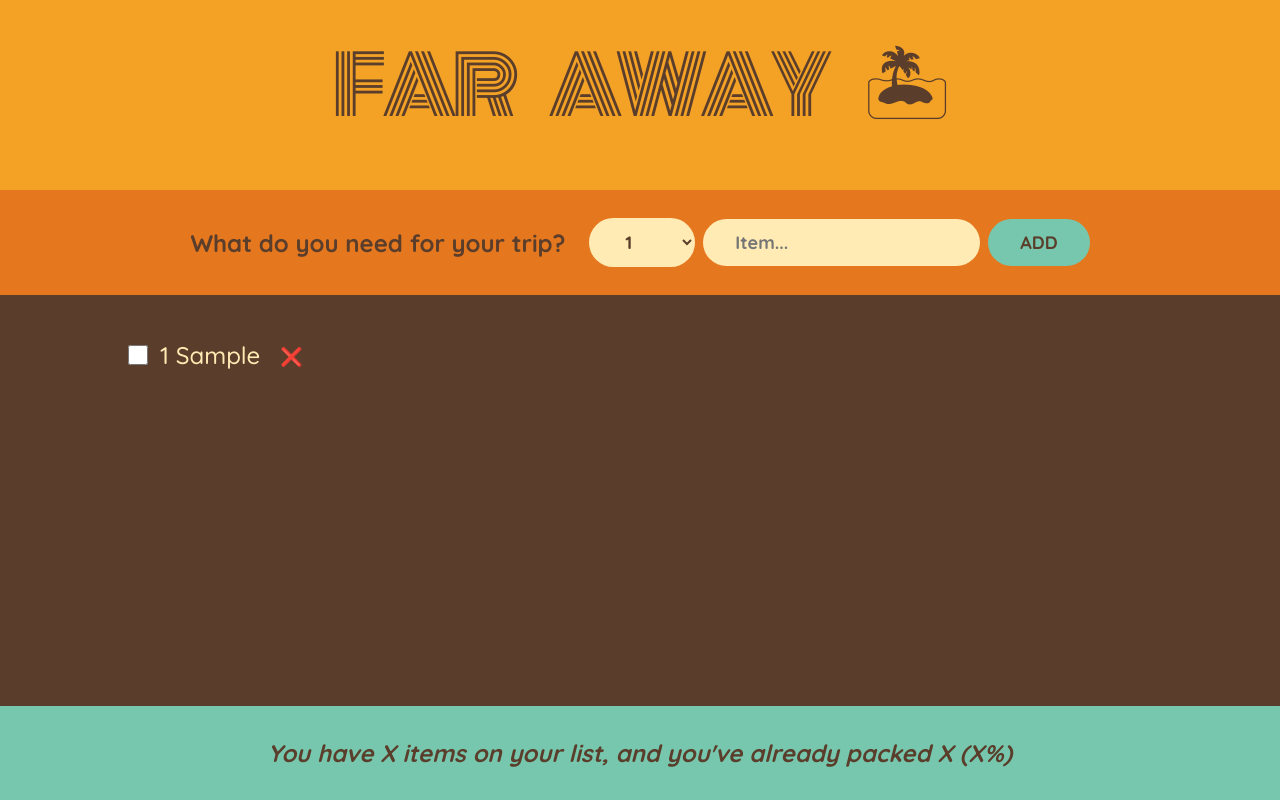
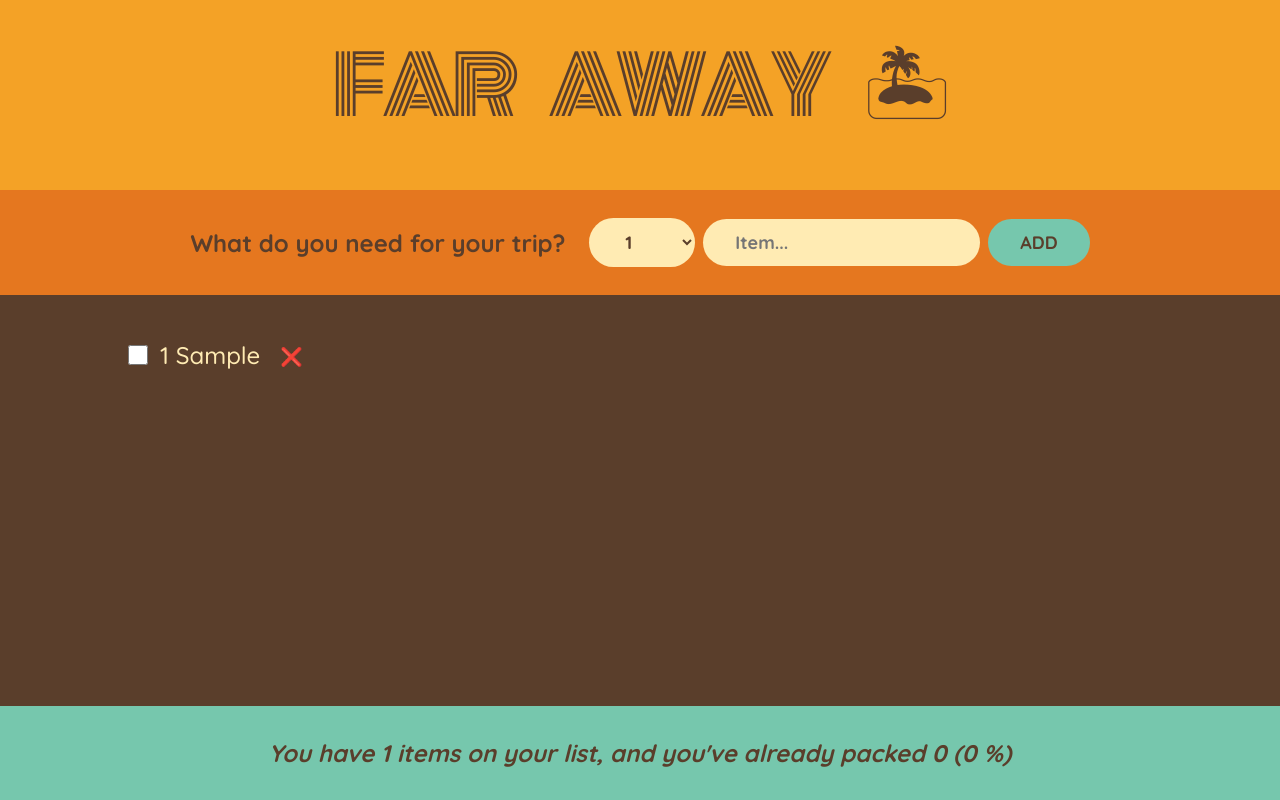
Before and after one commit to mmarty12/travel_list, a React (Create React App) app: page / in a window 1280 px wide. Both pictures are taken after typing "Sample" into the empty fields and a click on the button "ADD". Built offline with nearby package versions, Linux system fonts and the light colour scheme.

Commit message:
implemented statistics display

```diff
--- a/src/App.js
+++ b/src/App.js
@@ -22,7 +22,7 @@ export default function App() {
       <Logo />
       <Form onAddItems={handleAddItems} />
       <PackingList items={items} onDeleteItem={handleDeleteItem} onToggleItem={handleToggleItem} />
-      <Stats />
+      <Stats items={items} />
     </div>
   );
 }
@@ -93,10 +93,26 @@ function Item({ item, onDeleteItem, onToggleItem }) {
   );
 }
 
-function Stats() {
+function Stats({ items }) {
+  if (!items.length)
+    return (
+      <p className='stats'>
+        <em>Start adding some items to your packing list!</em>
+      </p>
+    );
+
+  const numItems = items.length;
+  const numPacked = items.filter((item) => item.packed).length;
+  const percentage = Math.round((numPacked / numItems) * 100);
+
   return (
     <footer className='stats'>
-      <em>You have X items on your list, and you've already packed X (X%)</em>
+      <em>
+        {percentage === 100
+          ? 'You got everything ready to go! ✈'
+          : ` You have ${numItems} items on your list, and you've already packed ${numPacked} (${percentage}
+        %)`}
+      </em>
     </footer>
   );
 }
```
